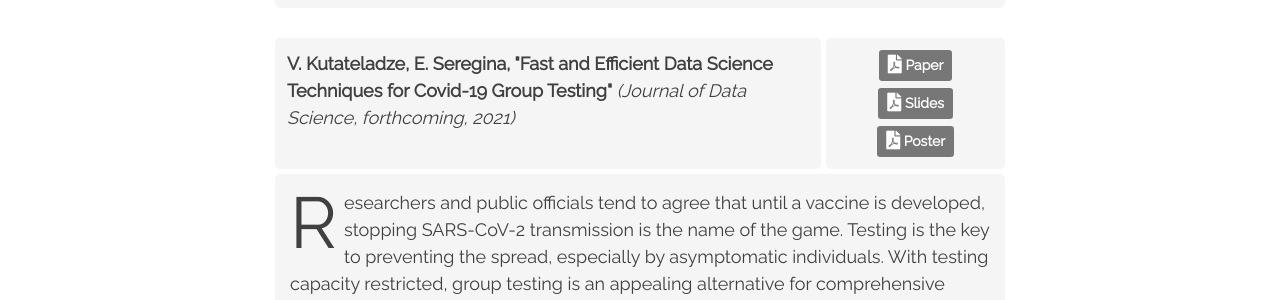
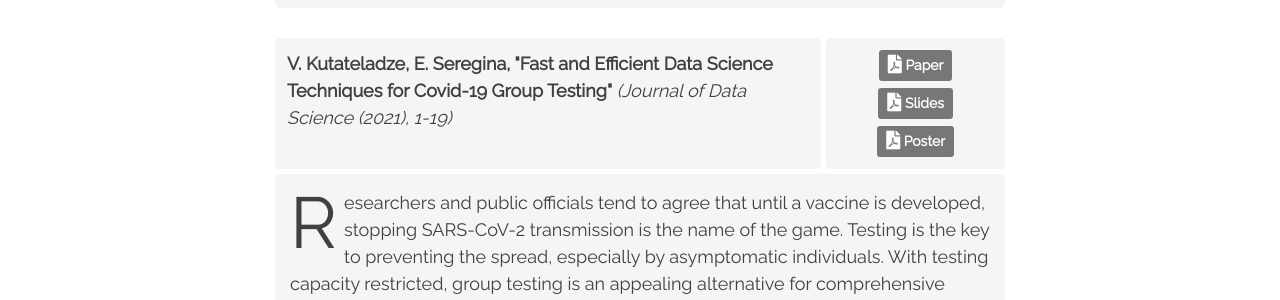
Before and after one commit to ekat92/ekat92.github.io, a Jekyll site: the page built from Working.md, in a window 1280 px wide and 900 px high, scrolled down 1825 px. Shown: the part 180-480 px from the top of the window. Built offline with Jekyll 4.4.1, drawn with Linux system fonts in a browser that asks for light colours; nearby versions of some CDN libraries; formulas are drawn with MathJax 3.

Commit message:
added covid stuff

```diff
--- a/Working.md
+++ b/Working.md
@@ -106,14 +106,14 @@
 
 <div class="wrapper">
   <div class="item1">
-    <b>V. Kutateladze, E. Seregina, "Fast and Efficient Data Science Techniques for Covid-19 Group Testing"</b> <i>(Journal of Data Science, forthcoming, 2021)</i>
+    <b>V. Kutateladze, E. Seregina, "Fast and Efficient Data Science Techniques for Covid-19 Group Testing"</b> <i>(Journal of Data Science (2021), 1-19)</i>
   </div>
   <div class="item2">
     <p class="dropcap">R</p>esearchers and public officials tend to agree that until a vaccine is developed, stopping SARS-CoV-2 transmission is the name of the game. Testing is the key to preventing the spread, especially by asymptomatic individuals. With testing capacity restricted, group testing is an appealing alternative for comprehensive screening and has recently received FDA emergency authorization. This technique tests pools of individual samples, thereby often requiring fewer testing resources while potentially providing multiple folds of speedup. We approach group testing from a data science perspective and offer two contributions. First, we provide an extensive empirical comparison of modern group testing techniques based on simulated and real, laboratory data. Second, we propose a simple one-round method based on $\ell_1$-norm sparse recovery, which outperforms current state-of-the-art approaches at certain disease prevalence rates.
   </div>
   <div class="item3">
     <center>
-      <a href="/pdfs/grouptesting.pdf" type="button" class="btn btn-new btn-sm" title="Covid-19 Group Testing"><i class="fas fa-file-pdf fa-lg"></i><b> Paper</b></a>
+      <a href="https://doi.org/10.6339/21-JDS1011" type="button" class="btn btn-new btn-sm" title="Covid-19 Group Testing"><i class="fas fa-file-pdf fa-lg"></i><b> Paper</b></a>
       <span style="display:block; height: 7px;"></span>
       <a href="/pdfs/covidslides.pdf" type="button" class="btn btn-new btn-sm" title="Covid-19 Group Testing"><i class="fas fa-file-pdf fa-lg"></i><b> Slides</b></a>
       <span style="display:block; height: 7px;"></span>
```
Also changed, not shown: 1 other file.
